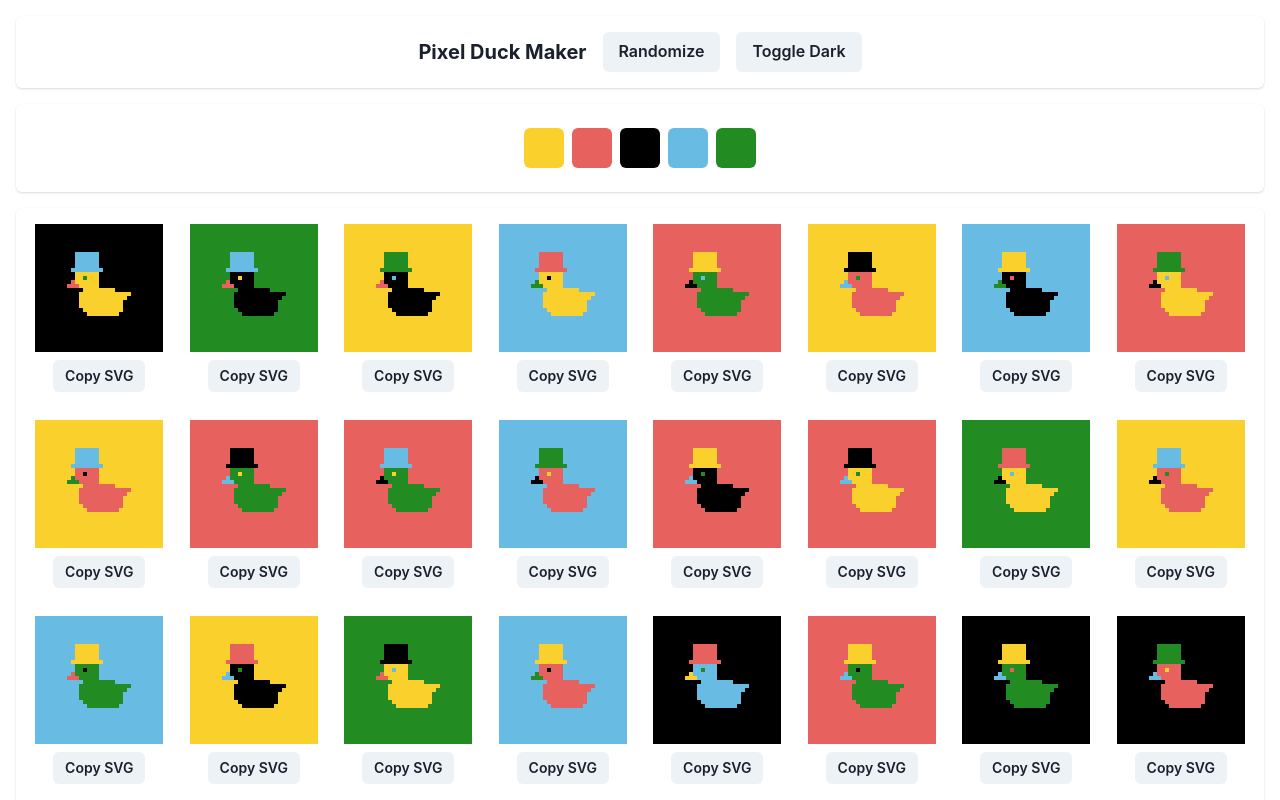
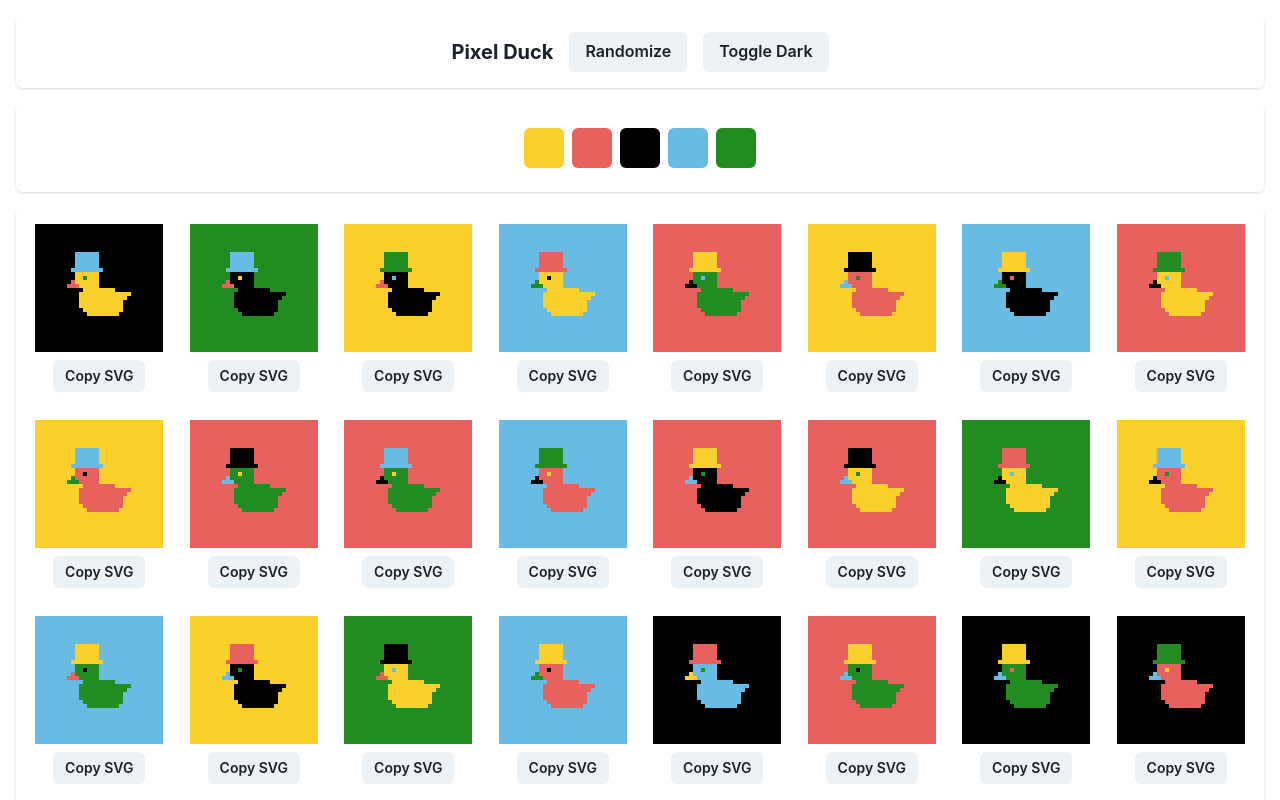
Before and after one commit to eldoraboo/pixel-duck, a React (Create React App) app: page / in a window 1280 px wide. Shown: the top 800 px of the page. Built offline with nearby package versions, Linux system fonts and the light colour scheme.

Commit message:
change name

```diff
--- a/public/index.html
+++ b/public/index.html
@@ -24,7 +24,7 @@
       work correctly both with client-side routing and a non-root public URL.
       Learn how to configure a non-root public URL by running `npm run build`.
     -->
-    <title>Pixel Duck Maker</title>
+    <title>Pixel Duck</title>
   </head>
   <body>
     <noscript>You need to enable JavaScript to run this app.</noscript>
--- a/src/App.js
+++ b/src/App.js
@@ -85,7 +85,7 @@ const App = () => {
       <Card align="center" p={4}>
         <Box>
           <HStack spacing={4}>
-            <Heading size="md">Pixel Duck Maker</Heading>
+            <Heading size="md">Pixel Duck</Heading>
             <Button onClick={handleRandomize}>Randomize</Button>
             <Button onClick={toggleColorMode}>
               Toggle {colorMode === "light" ? "Dark" : "Light"}
```
